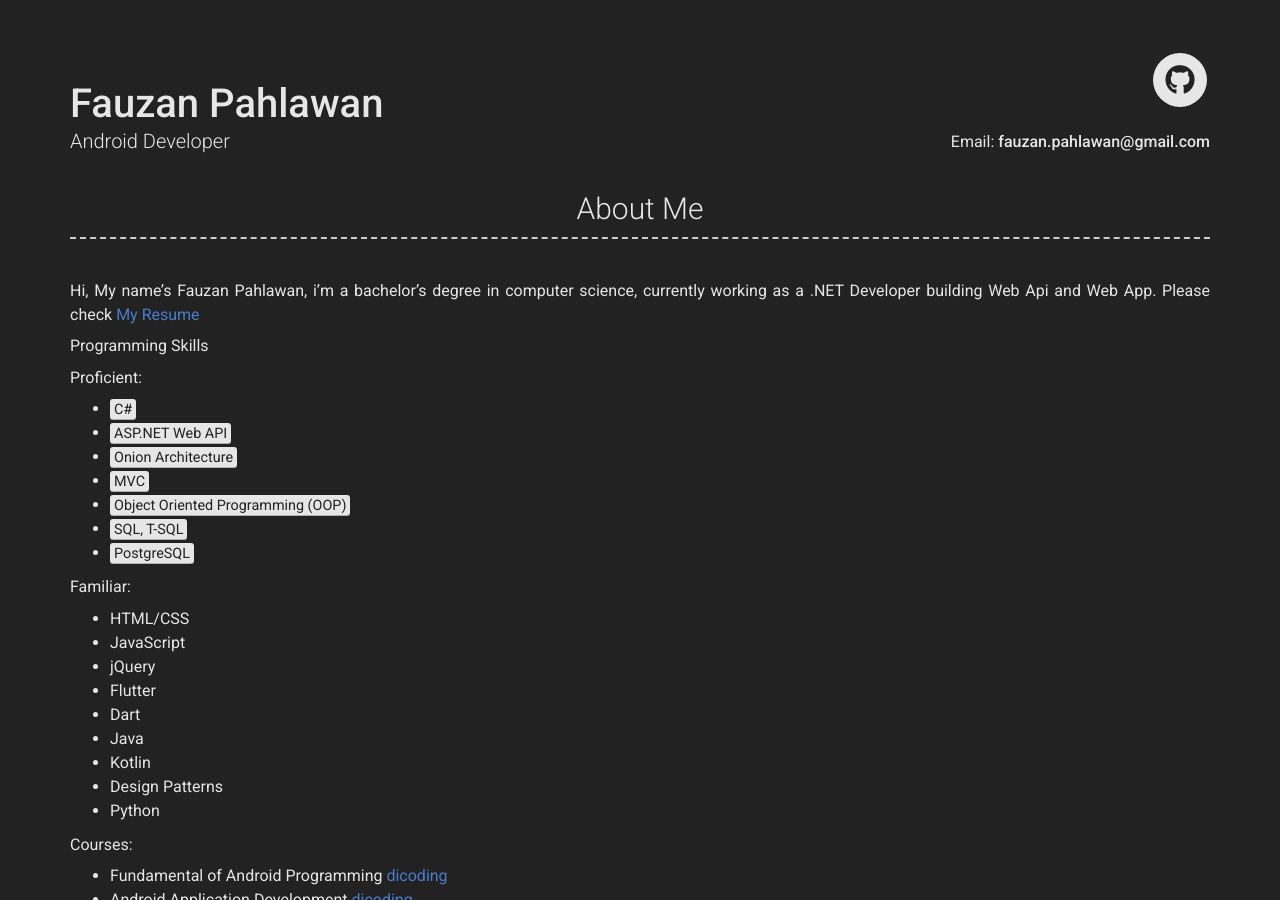
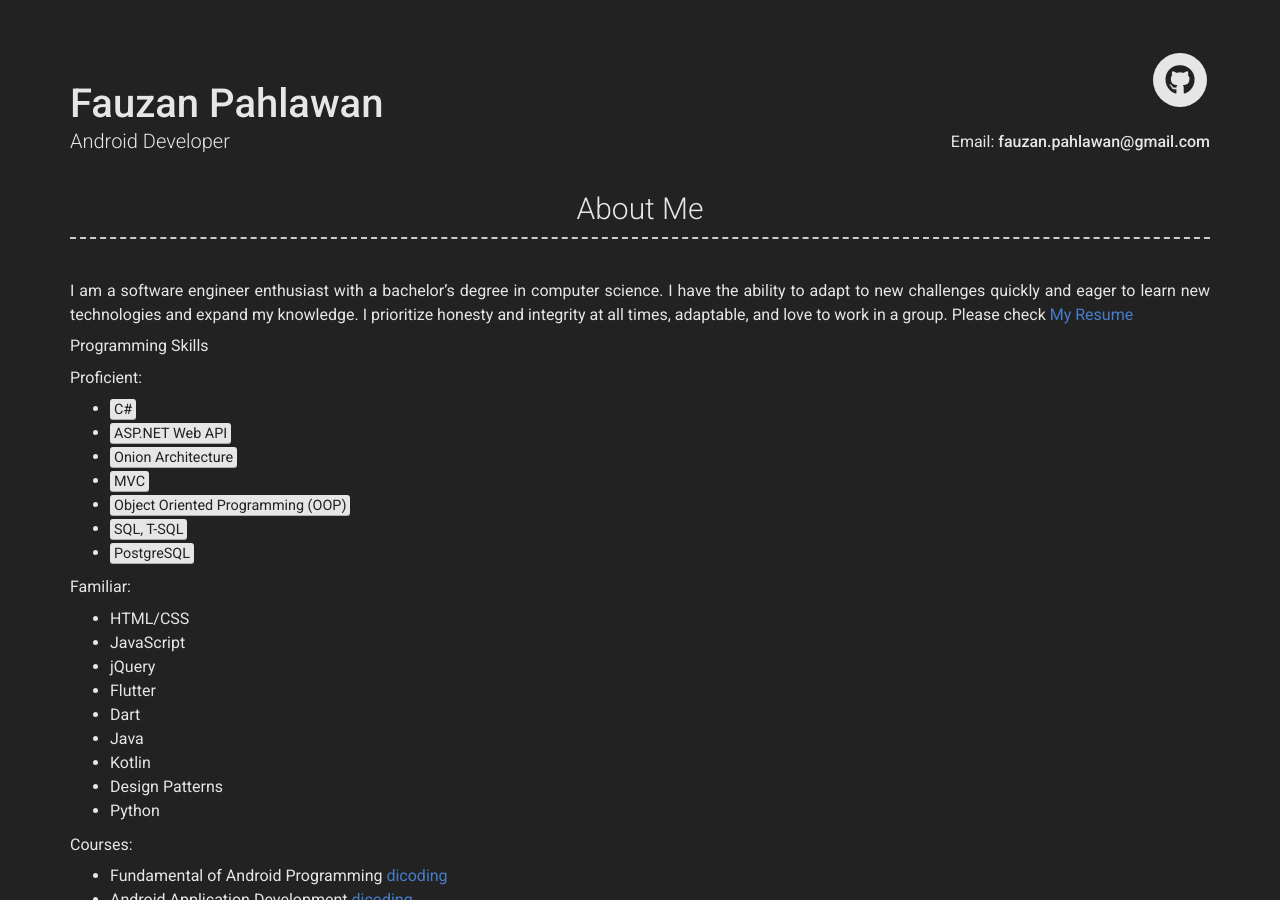
Before and after one commit to fauzanpahlawan/fauzanpahlawan.github.io, a Jekyll site: the page built from index.md, in a window 1280 px wide and 900 px high. Built offline with Jekyll 4.4.1, drawn with Linux system fonts in a browser that asks for light colours; nearby versions of some CDN libraries.

Commit message:
Update _config.yml

```diff
--- a/_config.yml
+++ b/_config.yml
@@ -45,7 +45,7 @@ github_username: fauzanpahlawan
 # about_title: About Me (Use this to override about section title)
 # about_profile_image: Directory of profile image (eg. images/profile.jpg)
 about_content: | # this will include new lines to allow paragraphs
-  Hi, My name's Fauzan Pahlawan, i'm a bachelor's degree in computer science, currently working as a .NET Developer building Web Api and Web App.
+  I am a software engineer enthusiast with a bachelor's degree in computer science. I have the ability to adapt to new challenges quickly and eager to learn new technologies and expand my knowledge. I prioritize honesty and integrity at all times, adaptable, and love to work in a group.
   Please check [My Resume](https://drive.google.com/file/d/1XHJCQHTpeqru8OED7J-E1pa8jYApaPXh/view?usp=sharing)
 
   Programming Skills
```
